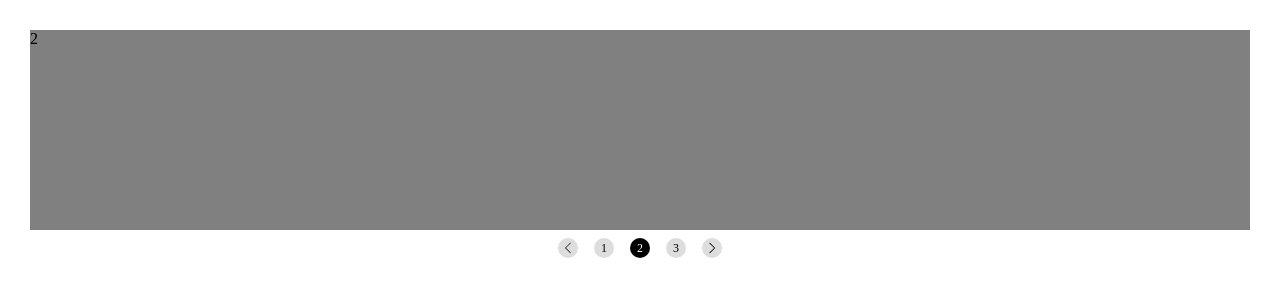
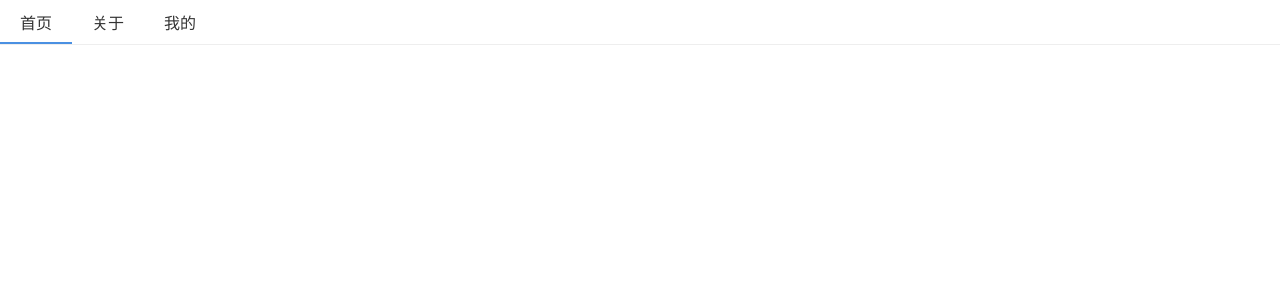
Before and after one commit to linpenghui958/dei-ui, a Vue app: page / in a window 1280 px wide. Shown: the top 300 px of the page. Built offline with nearby package versions, Linux system fonts and the light colour scheme.

Commit message:
add nav basic construction

```diff
--- a/src/App.vue
+++ b/src/App.vue
@@ -1,34 +1,25 @@
 <template>
   <div id="app">
-    <d-slides class="slider" :selected.sync="selected">
-      <d-slides-item name="111">
-        <div class="box">1</div>
-      </d-slides-item>
-      <d-slides-item name="222">
-        <div class="box">2</div>
-      </d-slides-item>
-      <d-slides-item name="333">
-        <div class="box">3</div>
-      </d-slides-item>
-    </d-slides>
+    <d-nav :selected.sync="selected" :multiple="false">
+      <d-nav-item name="home">首页</d-nav-item>
+      <d-nav-item name="about">关于</d-nav-item>
+      <d-nav-item name="mine">我的</d-nav-item>
+    </d-nav>
   </div>
 </template>
 
 <script>
-  // import dbjson from './db'
-  // function ajax(parentId = 0) {
-  //   return new Promise((resolve, reject) => {
-  //     let result = dbjson.filter(item => {if (item.parent_id === parentId)return {name: item.name, parentId: item.parentId}})
-  //     setTimeout(() => {
-  //       resolve(result)
-  //     }, 300)
-  //   })
-  // }
+import DNav from '@/nav/nav'
+import DNavItem from '@/nav/nav-item'
+import DSubNav from '@/nav/sub-nav'
 export default {
   name: "app",
+  components: {
+    DNav, DNavItem, DSubNav
+  },
   data() {
     return {
-      selected: "333"
+      selected: ['home']
     };
   },
 };
--- a/src/nav/nav-item.vue
+++ b/src/nav/nav-item.vue
@@ -1,14 +1,66 @@
 <template>
-
+  <div class="d-nav-item" :class="{selected}" @click="onClick">
+    <slot></slot>
+  </div>
 </template>
 
 <script>
 export default {
-  name: 'DeiNavItem'
+  name: 'DeiNavItem',
+  props: {
+    name: {
+      type: String,
+      required: true
+    }
+  },
+  data() {
+    return {
+      selected: false
+    }
+  },
+  methods: {
+    onClick() {
+      this.$emit('add:selected', this.name)
+    }
+  }
 
 }
 </script>
 
 <style lang="scss" scoped>
-
+@import "../styles/_var";
+  .d-nav-item {
+    padding: 10px 20px;
+    position: relative;
+    &:not(.vertical) {
+      &.selected {
+        &::after {
+          content: '';
+          position: absolute;
+          bottom: 0;
+          left: 0;
+          border-bottom: 2px solid $blue;
+          width: 100%;
+        }
+      }
+    }
+    &.vertical {
+      &.selected {
+        color: $blue;
+      }
+    }
+  }
+  a {
+    color: inherit;
+    text-decoration: none;
+  }
+  .d-sub-nav .d-nav-item:not(.vertical) {
+    &.selected {
+      color: $color;
+      background: $grey;
+      &::after {
+        display: none;
+      }
+    }
+  }
 </style>
--- a/src/nav/nav.vue
+++ b/src/nav/nav.vue
@@ -1,13 +1,68 @@
 <template>
-
+  <div class="d-nav" >
+    <slot></slot>
+  </div>
 </template>
 
 <script>
 export default {
-  name: 'DeiNav'
+  name: 'DeiNav',
+  props: {
+    selected: {
+      type: Array,
+      required: true
+    },
+    mutiple: {
+      type: Boolean,
+      default: false
+    }
+  },
+  mounted() {
+    this.updateChildren()
+    this.listenToChildren()
+  },
+  updated() {
+    this.updateChildren()
+  },
+  computed: {
+    items() {
+      return this.$children.filter(vm => vm.$options.name === 'DeiNavItem')
+    }
+  },
+  methods: {
+    updateChildren() {
+      this.items.forEach(vm => {
+        if (this.selected.includes(vm.name)) {
+          vm.selected = true
+        } else {
+          vm.selected = false
+        }
+      })
+    },
+    listenToChildren() {
+      this.items.forEach(vm => {
+        if (this.selected.includes(vm.name)) {
+          vm.selected = true
+        } else {
+          vm.selected = false
+        }
+      })
+    }
+  }
 }
 </script>
 
 <style lang="scss" scoped>
-
+@import "../styles/_var";
+  .d-nav {
+    display: flex;
+    border-bottom: 1px solid $grey;
+    color: $color;
+    cursor: default;
+    user-select: none;
+    &.vertical {
+      flex-direction: column;
+      border: 1px solid $grey;
+    }
+  }
 </style>
```
